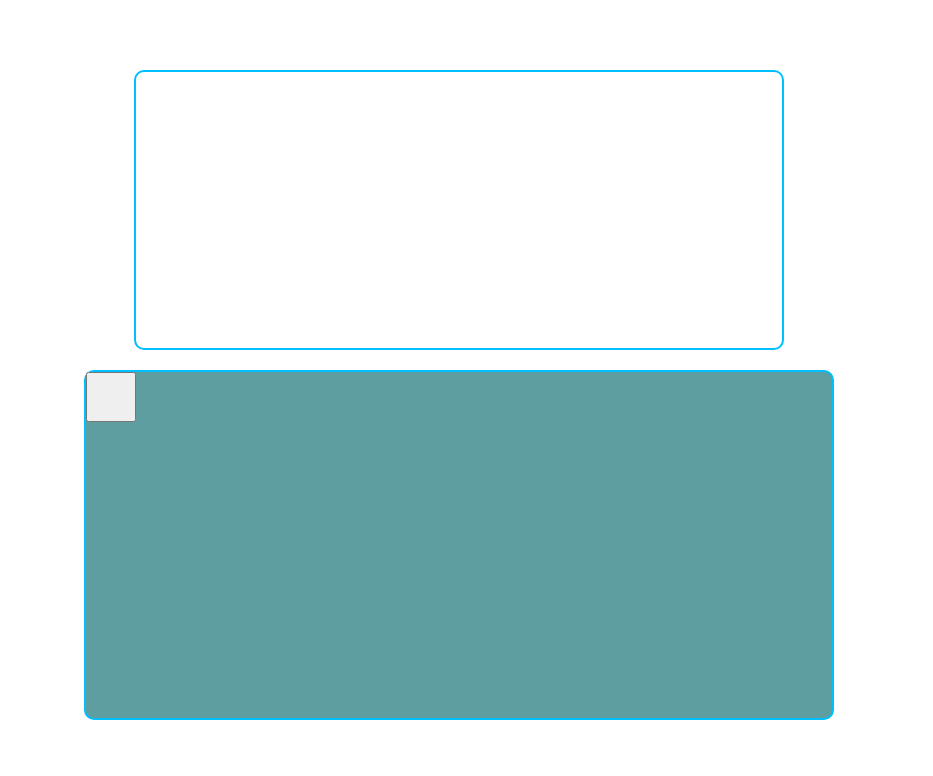
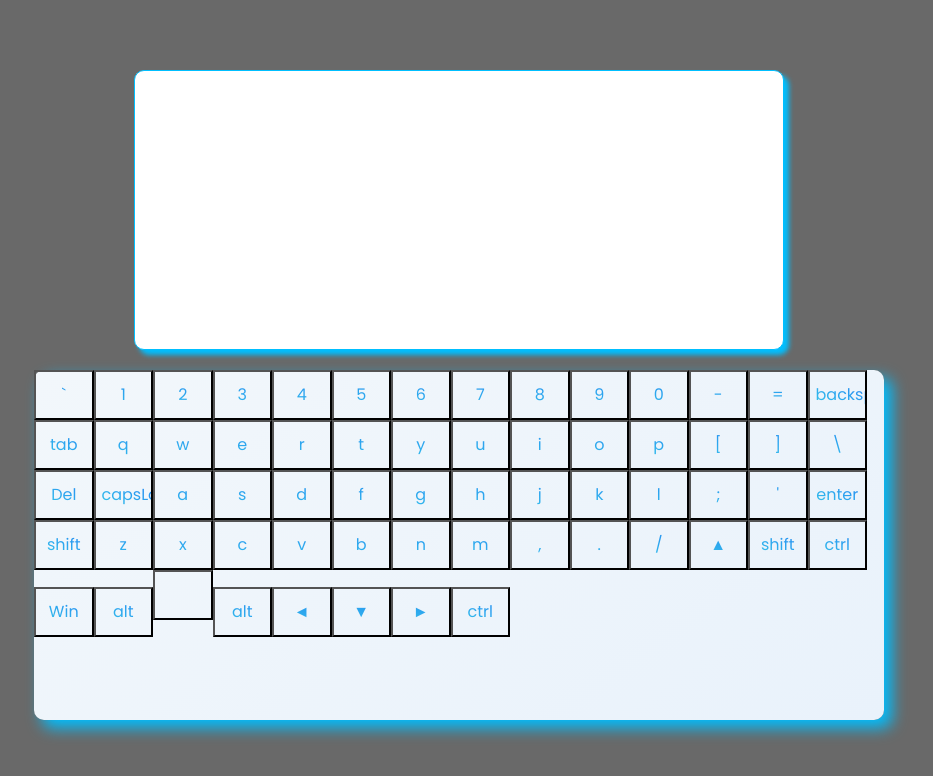
Before and after one commit to Deniza235/Virtual_keyboard, a website with bundled scripts: page src/index.html in a window 1280 px wide. Shown: the whole page, without its empty margins (181-1114 px from the left). Built offline with nearby package versions, Linux system fonts and the light colour scheme; files whose address does not match are found by name.

Commit message:
feat: added keys and style for these keys

```diff
--- a/src/css/style.css
+++ b/src/css/style.css
@@ -1,21 +1,14 @@
-@font-face {
-  font-family: 'TT Commons';
-  font-weight: normal;
-  font-style: normal;
-  src: url('./assets/fonts/TTCommons-Regular.woff2') format('woff2'),
-      url('./assets/fonts/TTCommons-Regular.woff') format('woff');
-
-}
 * {
   box-sizing: border-box;
 }
 
 html {
-  font-family: 'TT Commons', sans-serif;
+  font-family: 'Poppins', sans-serif;
 }
 
 body {
   overflow-x: hidden;
+  background-color: dimgrey;
 }
 
 .display {
@@ -23,7 +16,8 @@ body {
   display: block;
   width: 650px;
   height: 280px;
-  border: 2px solid deepskyblue;
+  box-shadow:  5px 5px 5px deepskyblue;
+  border-color: deepskyblue;
   border-radius: 10px;
   outline: none;
 	-moz-appearance: none;
@@ -34,14 +28,18 @@ body {
 .keyboard__wrapper {
   margin: 0 auto 20px;
   display: block;
-  width: 750px;
+  width: 850px;
   height: 350px;
-  border: 2px solid deepskyblue;
   border-radius: 10px;
-  background-color: cadetblue;
+  background: linear-gradient(145deg, #F2F7FB, #E9F2FB);
+  box-shadow:  8px 8px 15px deepskyblue;
 }
 
 .keyboard__key {
-  width: 50px;
+  width: 7%;
   height: 50px;
+  background: -webkit-linear-gradient(245deg, #1E71F5, #3CDEE7);
+  -webkit-background-clip: text;
+  background-clip: text;
+  -webkit-text-fill-color: transparent;
 }
--- a/src/index.html
+++ b/src/index.html
@@ -6,6 +6,7 @@
   <meta name="viewport" content="width=device-width, initial-scale=1.0">
   <title>Virtual keyboard</title>
   <link rel="shortcut icon" href="./assets/icons/keyboard.ico" type="image/x-icon">
+  <link href="https://fonts.googleapis.com/css2?family=Poppins&display=swap" rel="stylesheet">
   <link rel="stylesheet" href="./css/normalize.css">
   <link rel="stylesheet" href="./css/style.css">
 </head>
--- a/src/js/index.js
+++ b/src/js/index.js
@@ -1,4 +1,4 @@
-import keys from "./keys.js";
+import keybordKeys from "./keys.js";
 
 const Keyboard = {
 
@@ -6,20 +6,22 @@ const Keyboard = {
   download() {
     const display = document.createElement('textarea');
     display.classList.add('display');
-    document.querySelector('body').append(display);
+    document.body.append(display);
 
     const wrapper = document.createElement('div');
     wrapper.classList.add('keyboard__wrapper');
-    document.querySelector('body').append(wrapper);
 
-    const key = document.createElement('button');
-    key.classList.add('keyboard__key');
-    wrapper.append(key);
+    const keys = keybordKeys.map(el => {
+      console.log(el.contentLang.en);
+      let key = document.createElement('button');
+      key.classList.add('keyboard__key');
+      key.textContent = el.contentLang.en;
+      wrapper.append(key);
+      return key;
+    } )
+    document.body.append(wrapper);
   },
 
-  createKey() {
-
-  }
 }
 
 window.addEventListener('DOMContentLoaded', () => {
--- a/src/js/keys.js
+++ b/src/js/keys.js
@@ -1,4 +1,4 @@
-const keys = [
+const keybordKeys = [
   {
     name: 'Backquote',
     contentLang: {
@@ -309,7 +309,7 @@ const keys = [
   },
   {
     name: 'Delete',
-    contentLanDelg: {
+    contentLang: {
       en: 'Del',
       ru: 'Del',
     },
@@ -704,4 +704,4 @@ const keys = [
     },
   },
 ];
-export default keys;
+export default keybordKeys;
```
Also changed, not shown: src/assets/fonts/TTCommons-Medium.woff (deleted), src/assets/fonts/TTCommons-Medium.woff2 (deleted).
